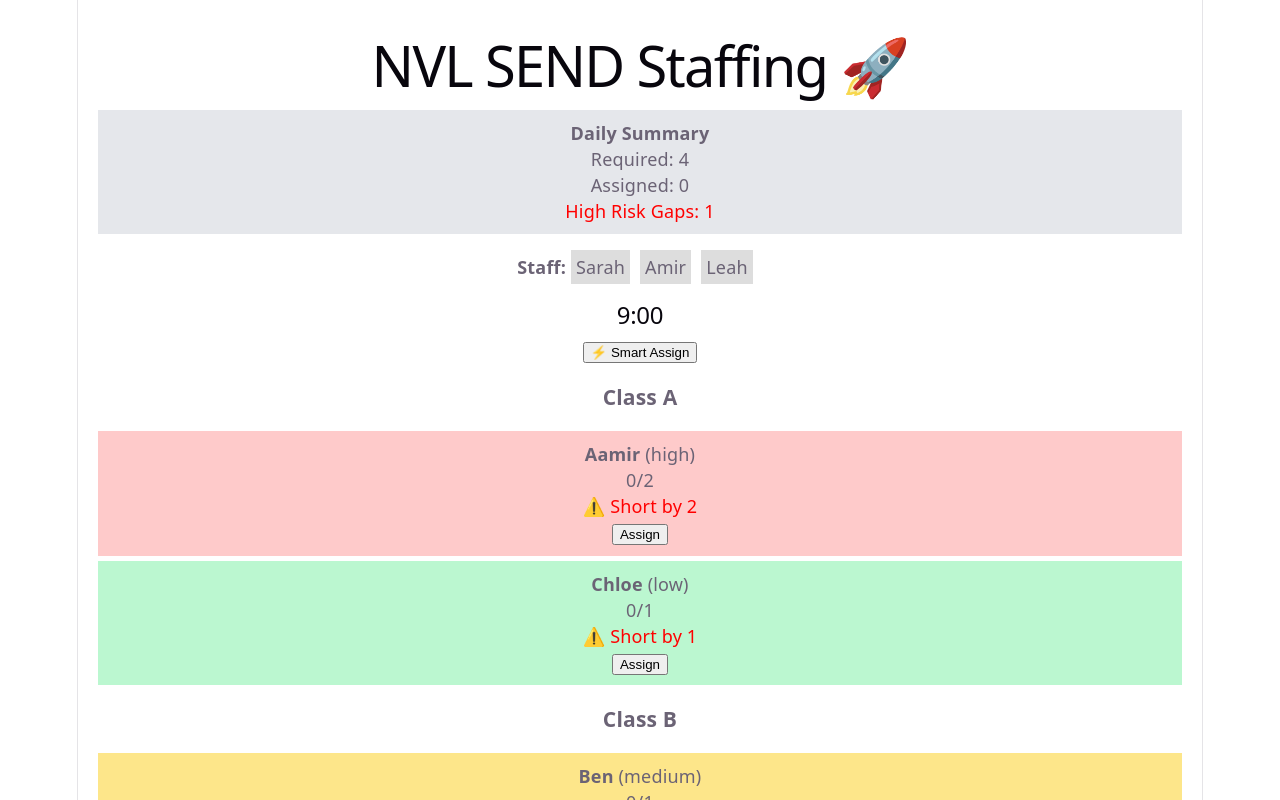
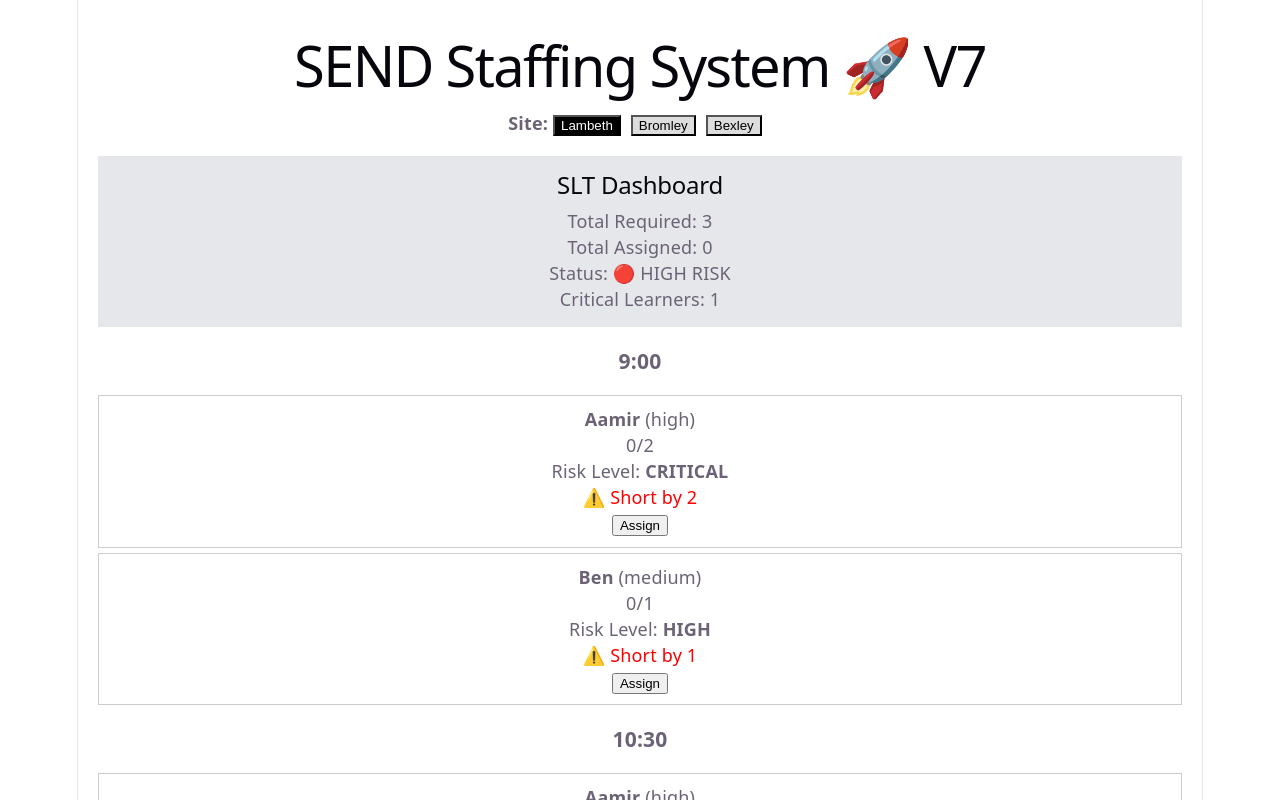
Before and after one commit to pezzaoaks/NVL-Staffing-App, a React (Vite) app: page / in a window 1280 px wide. Shown: the top 800 px of the page. Built offline with nearby package versions, Linux system fonts and the light colour scheme.

Commit message:
Version 7 SLT system

```diff
--- a/src/App.jsx
+++ b/src/App.jsx
@@ -1,27 +1,33 @@
 
 import { useState } from "react";
 
-const learners = [
+const sitesData = {
+  Lambeth: [
     { name: "Aamir", class: "Class A", risk: "high", ratio: 2 },
     { name: "Ben", class: "Class B", risk: "medium", ratio: 1 },
-  { name: "Chloe", class: "Class A", risk: "low", ratio: 1 },
-];
+  ],
+  Bromley: [
+    { name: "Chloe", class: "Class C", risk: "low", ratio: 1 },
+  ],
+  Bexley: [
+    { name: "Daniel", class: "Class D", risk: "high", ratio: 2 },
+  ],
+};
 
 const staffList = ["Sarah", "Amir", "Leah"];
 const slots = ["9:00", "10:30"];
 
-const riskColors = {
-  high: "#fecaca",
-  medium: "#fde68a",
-  low: "#bbf7d0",
-};
+const riskWeight = { low: 1, medium: 2, high: 3 };
 
 export default function App() {
+  const [site, setSite] = useState("Lambeth");
   const [assignments, setAssignments] = useState({});
-  const [draggedStaff, setDraggedStaff] = useState(null);
 
+  const learners = sitesData[site];
+
+  // ✅ Coverage
   const getCoverage = (slot, learner) => {
-    const key = `${slot}-${learner.name}`;
+    const key = `${site}-${slot}-${learner.name}`;
     const assigned = assignments[key] || [];
 
     return {
@@ -31,125 +37,103 @@ export default function App() {
     };
   };
 
-  const assign = (slot, learner, staff) => {
-    const key = `${slot}-${learner}`;
+  // ✅ Assign
+  const assign = (slot, learner) => {
+    const key = `${site}-${slot}-${learner}`;
     const current = assignments[key] || [];
 
     setAssignments({
       ...assignments,
-      [key]: [...current, staff],
+      [key]: [...current, staffList[0]],
     });
   };
 
-  // ✅ SMART ASSIGN (priority)
-  const smartAssign = (slot) => {
-    let candidates = [];
+  // ✅ AUTO RISK SCORE
+  const getRiskScore = (slot, learner) => {
+    const c = getCoverage(slot, learner);
+
+    if (c.gap <= 0) return "LOW";
+
+    const score = c.gap * riskWeight[learner.risk];
+
+    if (score >= 4) return "CRITICAL";
+    if (score >= 2) return "HIGH";
+    return "MEDIUM";
+  };
+
+  // ✅ SLT DASHBOARD CALC
+  let totalRequired = 0;
+  let totalAssigned = 0;
+  let criticalCount = 0;
 
   learners.forEach((l) => {
-      const coverage = getCoverage(slot, l);
-      if (coverage.gap > 0) {
-        candidates.push({ ...l, gap: coverage.gap });
+    const c = getCoverage(slots[0], l);
+    totalRequired += c.required;
+    totalAssigned += c.assigned;
+
+    if (getRiskScore(slots[0], l) === "CRITICAL") {
+      criticalCount++;
     }
   });
 
-    const riskOrder = { high: 3, medium: 2, low: 1 };
-
-    candidates.sort((a, b) => {
-      if (riskOrder[b.risk] !== riskOrder[a.risk]) {
-        return riskOrder[b.risk] - riskOrder[a.risk];
-      }
-      return b.gap - a.gap;
-    });
-
-    if (candidates.length === 0) return;
-
-    const target = candidates[0];
-    assign(slot, target.name, staffList[0]);
-  };
-
-  // ✅ GROUPING
-  const grouped = learners.reduce((acc, l) => {
-    if (!acc[l.class]) acc[l.class] = [];
-    acc[l.class].push(l);
-    return acc;
-  }, {});
-
-  // ✅ DASHBOARD CALCULATION
-  let totalRequired = 0;
-  let totalAssigned = 0;
-  let highRiskGaps = 0;
-
-  learners.forEach((l) => {
-    const c = getCoverage(slots[0], l); // using first slot for summary
-    totalRequired += c.required;
-    totalAssigned += c.assigned;
-    if (l.risk === "high" && c.gap > 0) highRiskGaps++;
-  });
+  const overallStatus =
+    criticalCount > 0
+      ? "🔴 HIGH RISK"
+      : totalAssigned < totalRequired
+      ? "🟠 UNDERSTAFFED"
+      : "🟢 SAFE";
 
   return (
     <div style={{ padding: 20 }}>
-      <h1>NVL SEND Staffing 🚀</h1>
+      <h1>SEND Staffing System 🚀 V7</h1>
 
-      {/* ✅ DASHBOARD */}
+      {/* ✅ SITE SELECTOR */}
+      <div style={{ marginBottom: 20 }}>
+        <strong>Site: </strong>
+        {Object.keys(sitesData).map((s) => (
+          <button
+            key={s}
+            onClick={() => setSite(s)}
+            style={{
+              marginRight: 10,
+              background: site === s ? "black" : "#ddd",
+              color: site === s ? "white" : "black",
+            }}
+          >
+            {s}
+          </button>
+        ))}
+      </div>
+
+      {/* ✅ SLT DASHBOARD */}
       <div
         style={{
           background: "#e5e7eb",
-          padding: 10,
+          padding: 15,
           marginBottom: 20,
         }}
       >
-        <strong>Daily Summary</strong>
-        <div>Required: {totalRequired}</div>
-        <div>Assigned: {totalAssigned}</div>
-        <div style={{ color: "red" }}>
-          High Risk Gaps: {highRiskGaps}
-        </div>
+        <h2>SLT Dashboard</h2>
+        <div>Total Required: {totalRequired}</div>
+        <div>Total Assigned: {totalAssigned}</div>
+        <div>Status: {overallStatus}</div>
+        <div>Critical Learners: {criticalCount}</div>
       </div>
 
-      {/* ✅ STAFF (DRAG ENABLED) */}
-      <div style={{ marginBottom: 20 }}>
-        <strong>Staff:</strong>{" "}
-        {staffList.map((s) => (
-          <span
-            key={s}
-            draggable
-            onDragStart={() => setDraggedStaff(s)}
-            style={{
-              marginRight: 10,
-              padding: "5px",
-              background: "#ddd",
-              cursor: "grab",
-            }}
-          >
-            {s}
-          </span>
-        ))}
-      </div>
+      {/* ✅ TIMETABLE */}
+      {slots.map((slot) => (
+        <div key={slot} style={{ marginBottom: 20 }}>
+          <h3>{slot}</h3>
 
-      {slots.map((slot) => (
-        <div key={slot} style={{ marginBottom: 30 }}>
-          <h2>{slot}</h2>
-
-          <button onClick={() => smartAssign(slot)}>
-            ⚡ Smart Assign
-          </button>
-
-          {Object.entries(grouped).map(([className, classLearners]) => (
-            <div key={className}>
-              <h3>{className}</h3>
-
-              {classLearners.map((l) => {
-                const coverage = getCoverage(slot, l);
+          {learners.map((l) => {
+            const c = getCoverage(slot, l);
+            const riskScore = getRiskScore(slot, l);
 
             return (
               <div
                 key={l.name}
-                    onDragOver={(e) => e.preventDefault()}
-                    onDrop={() =>
-                      assign(slot, l.name, draggedStaff)
-                    }
                 style={{
-                      background: riskColors[l.risk],
+                  border: "1px solid #ccc",
                   padding: 10,
                   marginTop: 5,
                 }}
@@ -157,19 +141,21 @@ export default function App() {
                 <strong>{l.name}</strong> ({l.risk})
 
                 <div>
-                      {coverage.assigned}/{coverage.required}
+                  {c.assigned}/{c.required}
                 </div>
 
-                    {coverage.gap > 0 && (
+                <div>
+                  Risk Level: <strong>{riskScore}</strong>
+                </div>
+
+                {c.gap > 0 && (
                   <div style={{ color: "red" }}>
-                        ⚠️ Short by {coverage.gap}
+                    ⚠️ Short by {c.gap}
                   </div>
                 )}
 
                 <button
-                      onClick={() =>
-                        assign(slot, l.name, staffList[0])
-                      }
+                  onClick={() => assign(slot, l.name)}
                 >
                   Assign
                 </button>
@@ -179,7 +165,5 @@ export default function App() {
         </div>
       ))}
     </div>
-      ))}
-    </div>
   );
 }
```
Lines whose indentation alone changed are shown as unchanged.
